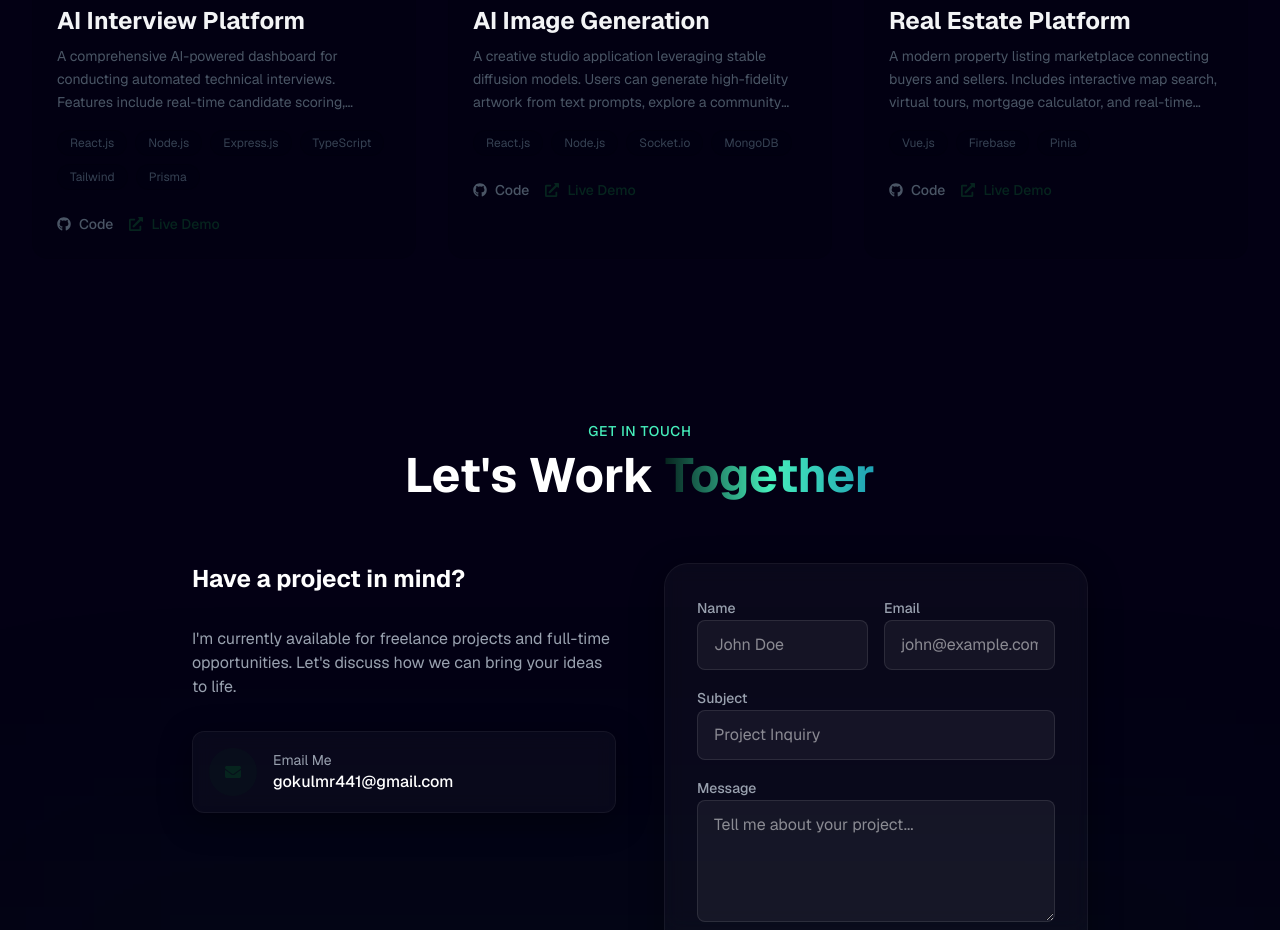
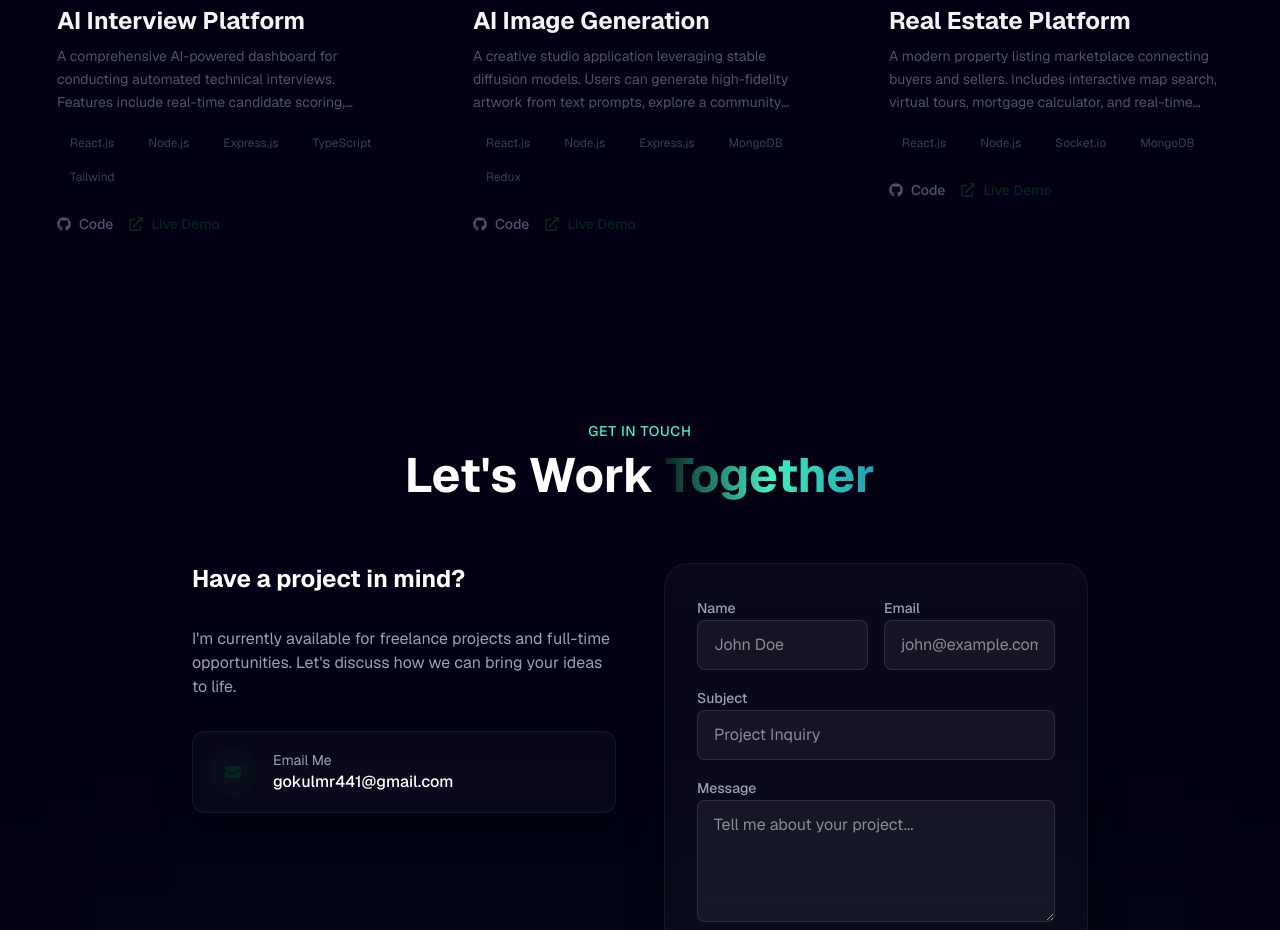
Before and after one commit to gokul8943/Gokul_M_R_Portfolio, a Next.js app: page / in a window 1280 px wide. Shown: the part 3940-4870 px from the top of the page. Built offline with nearby package versions, Linux system fonts and the light colour scheme.

Commit message:
update:build error fixed

```diff
--- a/app/page.tsx
+++ b/app/page.tsx
@@ -4,7 +4,6 @@ import Services from '@/components/Services';
 import Projects from '@/components/Projects';
 import TechStack from '@/components/TechStack';
 import WorkExperience from '@/components/WorkExperience';
-import Testimonials from '@/components/Testimonials';
 import Contact from '@/components/Contact';
 
 export default function Home() {
--- a/components/Navbar.tsx
+++ b/components/Navbar.tsx
@@ -2,8 +2,6 @@
 
 import { motion } from 'framer-motion';
 import { useState, useEffect } from "react";
-import { FaGithub, FaLinkedin, FaTwitter } from "react-icons/fa";
-import { SiGmail } from "react-icons/si";
 import { ThemeToggle } from "./ThemeToggle";
 
 export default function Navbar() {
--- a/components/Projects.tsx
+++ b/components/Projects.tsx
@@ -12,25 +12,25 @@ export default function Projects() {
         {
             title: "AI Interview Platform",
             desc: "A comprehensive AI-powered dashboard for conducting automated technical interviews. Features include real-time candidate scoring, automated behavioral analysis, and detailed performance metrics to streamline the hiring process.",
-            tags: ["React.js", "Node.js", "Express.js", "TypeScript", "Tailwind", "Prisma"],
-            github: "#",
-            demo: "#",
+            tags: ["React.js", "Node.js", "Express.js", "TypeScript", "Tailwind"],
+            github: "https://github.com/gokul8943/Ai-interview-prep.git",
+            demo: "https://intelliprep-kw3t.onrender.com",
             image: aiInterview
         },
         {
             title: "AI Image Generation",
             desc: "A creative studio application leveraging stable diffusion models. Users can generate high-fidelity artwork from text prompts, explore a community gallery, and fine-tune generation parameters in real-time.",
-            tags: ["React.js", "Node.js", "Socket.io", "MongoDB"],
-            github: "#",
-            demo: "#",
+            tags: ["React.js", "Node.js", "Express.js", "MongoDB", "Redux"],
+            github: "https://github.com/gokul8943/Imagify.git",
+            // demo: "#",
             image: aiImageGen
         },
         {
             title: "Real Estate Platform",
             desc: "A modern property listing marketplace connecting buyers and sellers. Includes interactive map search, virtual tours, mortgage calculator, and real-time appointment scheduling features.",
-            tags: ["Vue.js", "Firebase", "Pinia"],
-            github: "#",
-            demo: "#",
+            tags: ["React.js", "Node.js", "Socket.io", "MongoDB"],
+            github: "https://github.com/gokul8943/RealEstate.git",
+            // demo: "#",
             image: realEstate
         }
     ];
```
